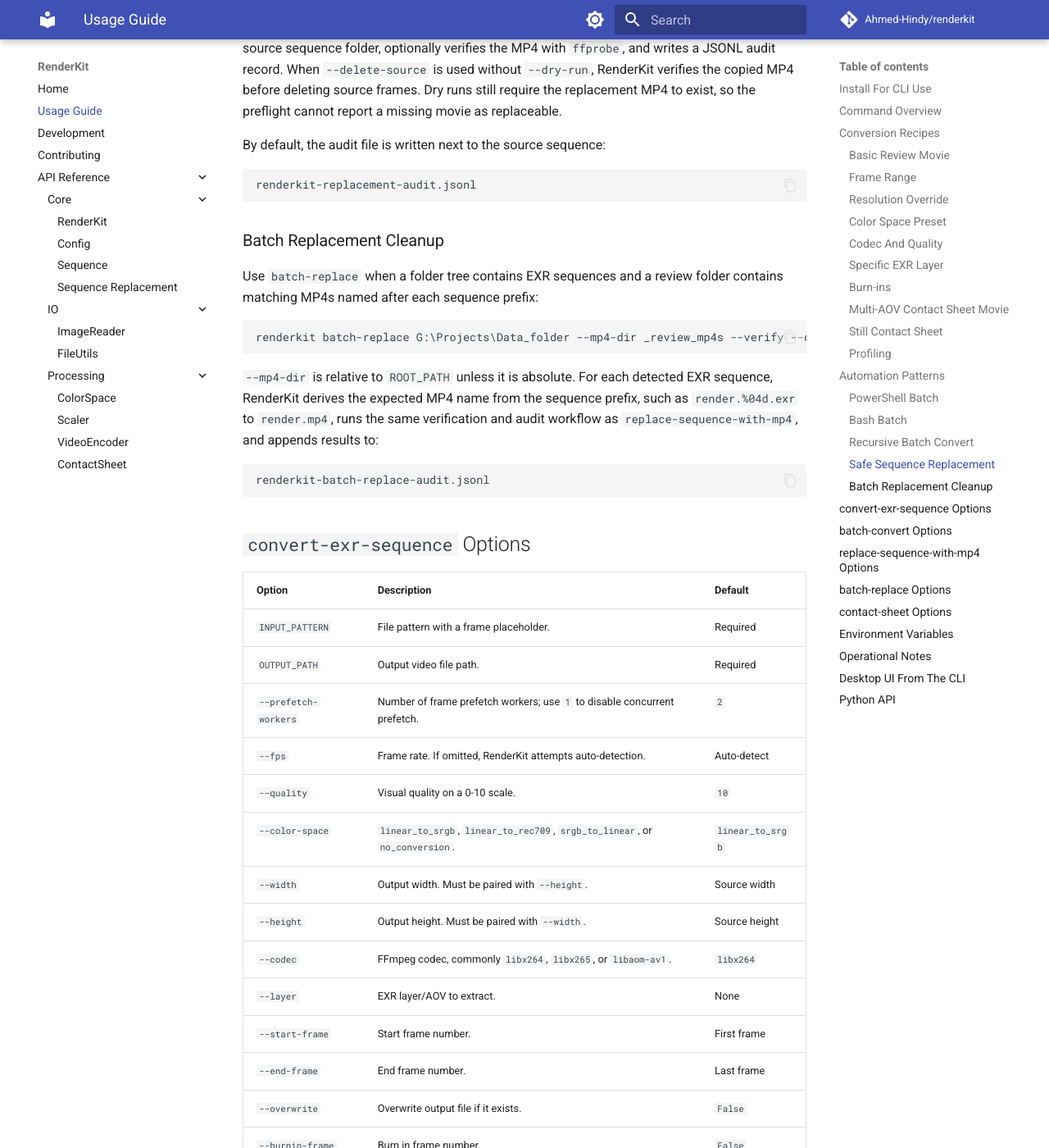
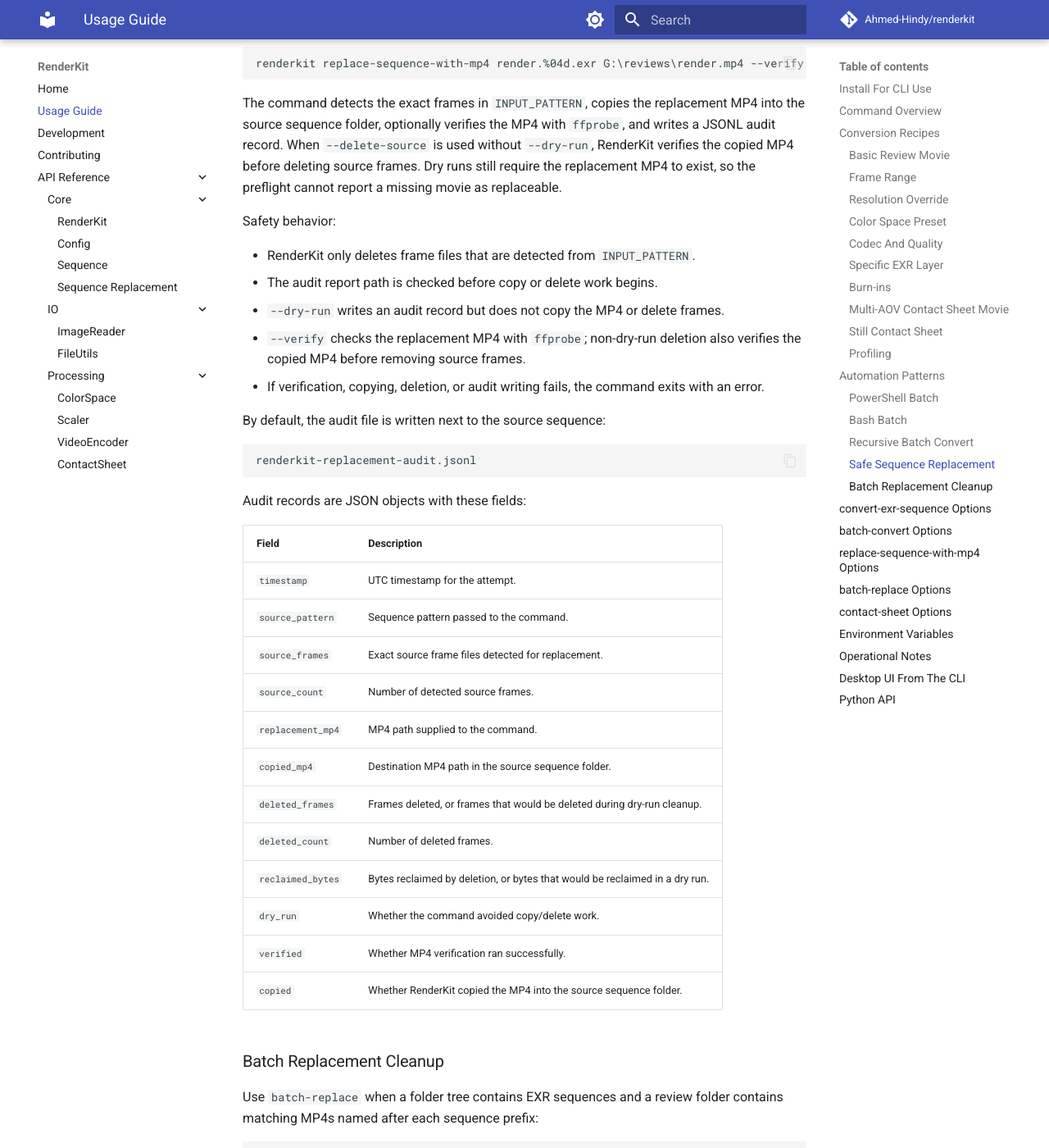
Before and after one commit to Ahmed-Hindy/renderkit, an MkDocs documentation site: the page built from docs/usage.md, in a window 1280 px wide and 1400 px high, scrolled down 4275 px. Shown: the whole window at 82% size. Built offline with MkDocs 1.6.1 and Material for MkDocs 9.7.7, drawn with Linux system fonts in a browser that asks for light colours; comment, search, counter and statistics services are not loaded; some of the changed text lies outside the part shown.

Commit message:
docs: clarify replacement cleanup safety

````diff
--- a/docs/usage.md
+++ b/docs/usage.md
@@ -189,6 +189,10 @@ Default manifests:
 - `_review_mp4s/renderkit_batch_manifest.csv`
 - `_review_mp4s/renderkit_batch_results.jsonl`
 
+Each manifest record includes the source pattern, output path, frame count, frame range, output
+size, status, and error text. Use the JSONL file for automation that tails results while a batch is
+running, and the CSV file for review in spreadsheets or asset-management tools.
+
 ### Safe Sequence Replacement
 
 Use `replace-sequence-with-mp4` after review movies have been approved and source frames can be
@@ -210,11 +214,37 @@ sequence folder, optionally verifies the MP4 with `ffprobe`, and writes a JSONL
 source frames. Dry runs still require the replacement MP4 to exist, so the preflight cannot report a
 missing movie as replaceable.
 
+Safety behavior:
+
+- RenderKit only deletes frame files that are detected from `INPUT_PATTERN`.
+- The audit report path is checked before copy or delete work begins.
+- `--dry-run` writes an audit record but does not copy the MP4 or delete frames.
+- `--verify` checks the replacement MP4 with `ffprobe`; non-dry-run deletion also verifies the
+  copied MP4 before removing source frames.
+- If verification, copying, deletion, or audit writing fails, the command exits with an error.
+
 By default, the audit file is written next to the source sequence:
 
 ```text
 renderkit-replacement-audit.jsonl
 ```
+
+Audit records are JSON objects with these fields:
+
+| Field | Description |
+|---|---|
+| `timestamp` | UTC timestamp for the attempt. |
+| `source_pattern` | Sequence pattern passed to the command. |
+| `source_frames` | Exact source frame files detected for replacement. |
+| `source_count` | Number of detected source frames. |
+| `replacement_mp4` | MP4 path supplied to the command. |
+| `copied_mp4` | Destination MP4 path in the source sequence folder. |
+| `deleted_frames` | Frames deleted, or frames that would be deleted during dry-run cleanup. |
+| `deleted_count` | Number of deleted frames. |
+| `reclaimed_bytes` | Bytes reclaimed by deletion, or bytes that would be reclaimed in a dry run. |
+| `dry_run` | Whether the command avoided copy/delete work. |
+| `verified` | Whether MP4 verification ran successfully. |
+| `copied` | Whether RenderKit copied the MP4 into the source sequence folder. |
 
 ### Batch Replacement Cleanup
 
@@ -233,6 +263,10 @@ appends results to:
 ```text
 renderkit-batch-replace-audit.jsonl
 ```
+
+Before using `batch-replace`, confirm the approved MP4 names match that prefix-based convention. If
+your review movies were named from full relative paths, use the batch conversion manifest to drive
+explicit `replace-sequence-with-mp4` calls or stage renamed MP4s in `--mp4-dir`.
 
 ## `convert-exr-sequence` Options
 
````
Also changed, not shown: docs/api/sequence_replacement.md (+10 -0 lines).
